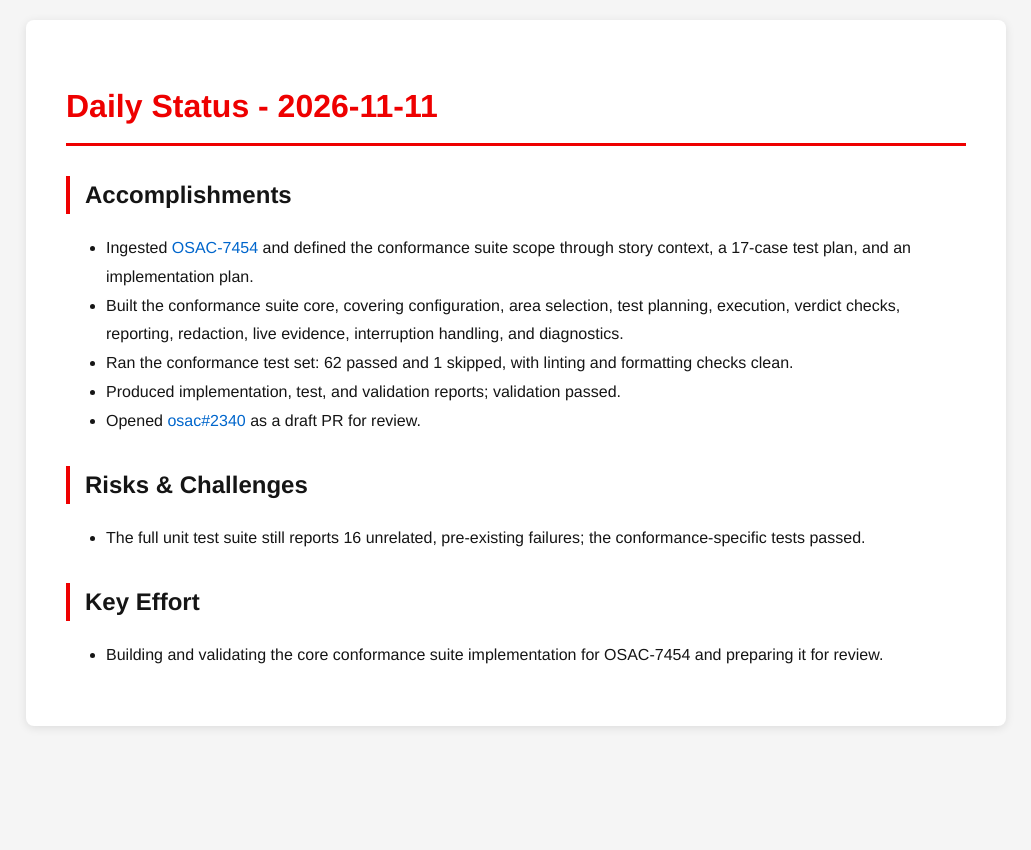
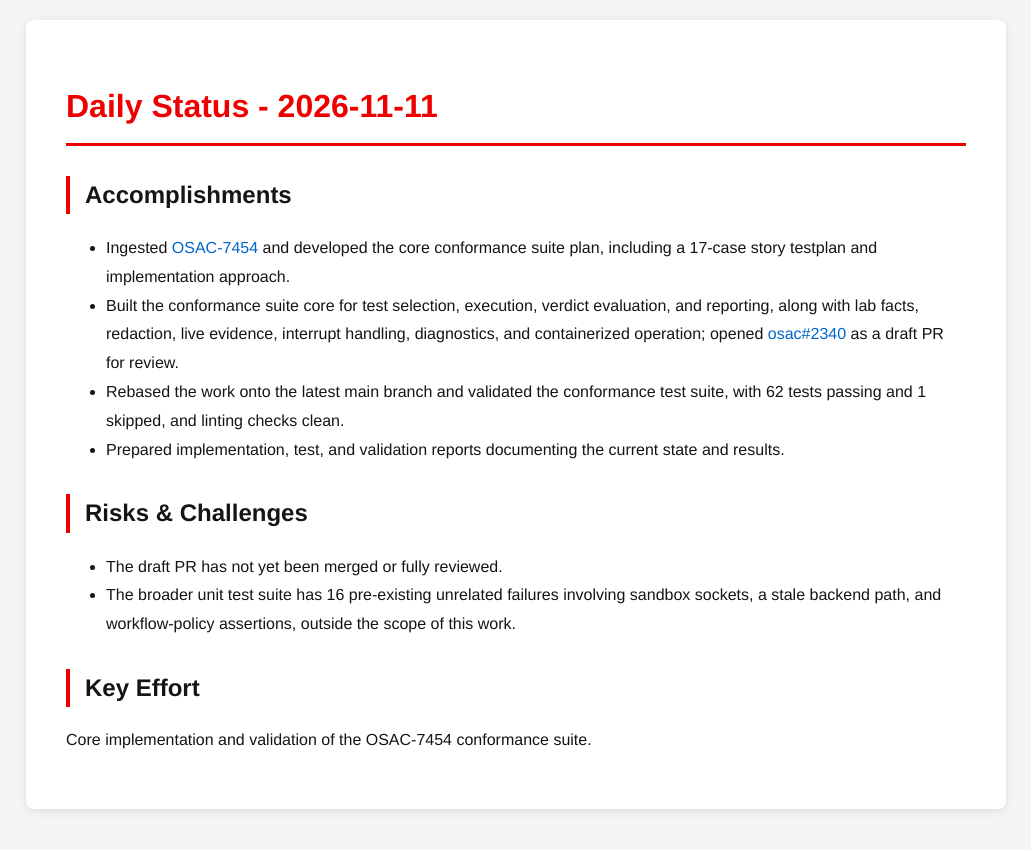
Before and after one commit to tzvatot/daily-status, a Jekyll site: the page built from 2026-11-11.md, in a window 1280 px wide. Shown: the top 850 px of the page, without its empty margins (124-1155 px from the left). Built offline with Jekyll 4.4.1, drawn with Linux system fonts in a browser that asks for light colours.

Commit message:
Daily status update - 2026-11-11

```diff
--- a/2026-11-11.md
+++ b/2026-11-11.md
@@ -7,14 +7,14 @@ date: 2026-11-11
 # Daily Status - 2026-11-11
 
 ## Accomplishments
-- Ingested [OSAC-7454](https://redhat.atlassian.net/browse/OSAC-7454) and defined the conformance suite scope through story context, a 17-case test plan, and an implementation plan.
-- Built the conformance suite core, covering configuration, area selection, test planning, execution, verdict checks, reporting, redaction, live evidence, interruption handling, and diagnostics.
-- Ran the conformance test set: 62 passed and 1 skipped, with linting and formatting checks clean.
-- Produced implementation, test, and validation reports; validation passed.
-- Opened [osac#2340](https://github.com/osac-project/osac/pull/2340) as a draft PR for review.
+- Ingested [OSAC-7454](https://redhat.atlassian.net/browse/OSAC-7454) and developed the core conformance suite plan, including a 17-case story testplan and implementation approach.
+- Built the conformance suite core for test selection, execution, verdict evaluation, and reporting, along with lab facts, redaction, live evidence, interrupt handling, diagnostics, and containerized operation; opened [osac#2340](https://github.com/osac-project/osac/pull/2340) as a draft PR for review.
+- Rebased the work onto the latest main branch and validated the conformance test suite, with 62 tests passing and 1 skipped, and linting checks clean.
+- Prepared implementation, test, and validation reports documenting the current state and results.
 
 ## Risks & Challenges
-- The full unit test suite still reports 16 unrelated, pre-existing failures; the conformance-specific tests passed.
+- The draft PR has not yet been merged or fully reviewed.
+- The broader unit test suite has 16 pre-existing unrelated failures involving sandbox sockets, a stale backend path, and workflow-policy assertions, outside the scope of this work.
 
 ## Key Effort
-- Building and validating the core conformance suite implementation for OSAC-7454 and preparing it for review.
+Core implementation and validation of the OSAC-7454 conformance suite.
```
